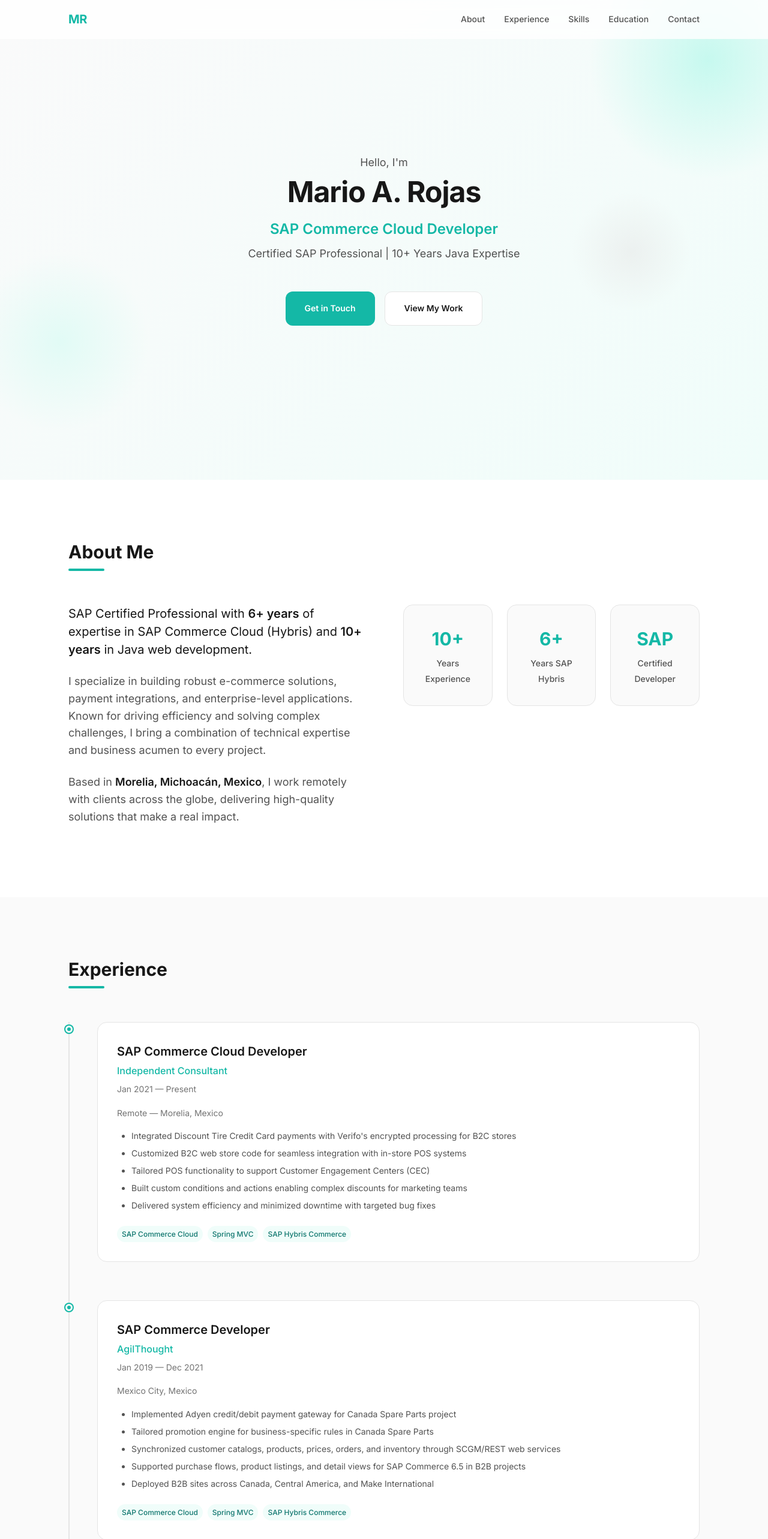
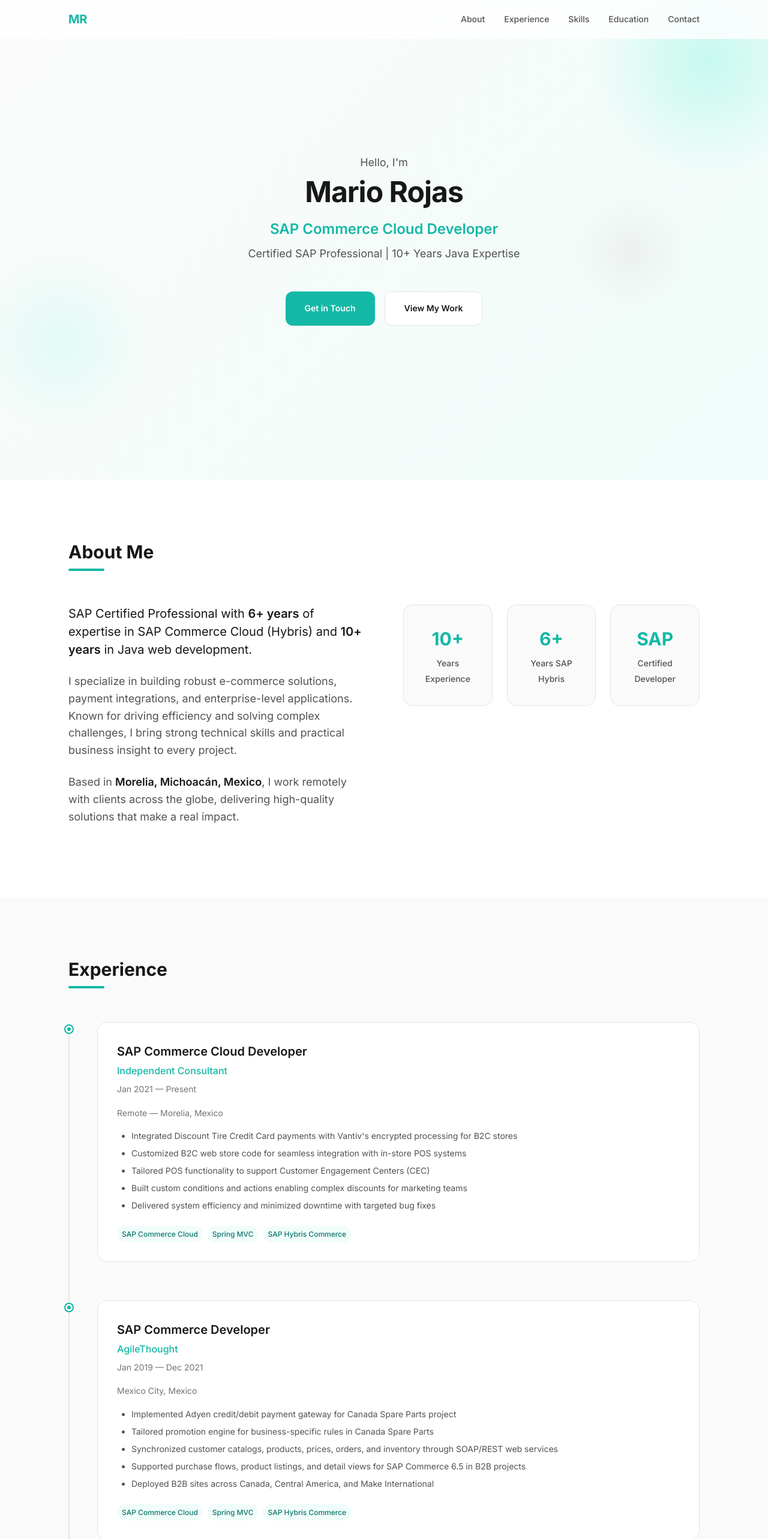
Before and after one commit to mariorojas/mariorojas.github.io, a plain HTML site: page index.html in a window 1280 px wide. Shown: the top 2566 px of the page at 60% size. Drawn offline with Linux system fonts and the light colour scheme.

Commit message:
Update content with correct names and simpler wording
- Change Mario A. Rojas to Mario Rojas throughout
- Replace "business acumen" with simpler phrasing
- Fix company names: AgileThought, Teknei, Infonavit
- Fix product/service names: Vantiv's, SOAP, Cambiavit

```diff
--- a/index.html
+++ b/index.html
@@ -3,8 +3,8 @@
 <head>
     <meta charset="UTF-8">
     <meta name="viewport" content="width=device-width, initial-scale=1.0">
-    <meta name="description" content="Mario A. Rojas - Certified SAP Commerce Cloud Developer with 10+ years of Java expertise">
-    <title>Mario A. Rojas | SAP Commerce Cloud Developer</title>
+    <meta name="description" content="Mario Rojas - Certified SAP Commerce Cloud Developer with 10+ years of Java expertise">
+    <title>Mario Rojas | SAP Commerce Cloud Developer</title>
     <link rel="stylesheet" href="styles.css">
     <link rel="preconnect" href="https://fonts.googleapis.com">
     <link rel="preconnect" href="https://fonts.gstatic.com" crossorigin>
@@ -32,7 +32,7 @@
     <header class="hero">
         <div class="hero-content">
             <p class="hero-greeting">Hello, I'm</p>
-            <h1 class="hero-name">Mario A. Rojas</h1>
+            <h1 class="hero-name">Mario Rojas</h1>
             <p class="hero-title">SAP Commerce Cloud Developer</p>
             <p class="hero-subtitle">Certified SAP Professional | 10+ Years Java Expertise</p>
             <div class="hero-cta">
@@ -60,7 +60,7 @@
                         <p>
                             I specialize in building robust e-commerce solutions, payment integrations, and
                             enterprise-level applications. Known for driving efficiency and solving complex challenges,
-                            I bring a combination of technical expertise and business acumen to every project.
+                            I bring strong technical skills and practical business insight to every project.
                         </p>
                         <p>
                             Based in <strong>Morelia, Michoacán, Mexico</strong>, I work remotely with clients
@@ -99,7 +99,7 @@
                             </div>
                             <p class="timeline-location">Remote — Morelia, Mexico</p>
                             <ul class="timeline-achievements">
-                                <li>Integrated Discount Tire Credit Card payments with Verifo's encrypted processing for B2C stores</li>
+                                <li>Integrated Discount Tire Credit Card payments with Vantiv's encrypted processing for B2C stores</li>
                                 <li>Customized B2C web store code for seamless integration with in-store POS systems</li>
                                 <li>Tailored POS functionality to support Customer Engagement Centers (CEC)</li>
                                 <li>Built custom conditions and actions enabling complex discounts for marketing teams</li>
@@ -118,14 +118,14 @@
                         <div class="timeline-content">
                             <div class="timeline-header">
                                 <h3>SAP Commerce Developer</h3>
-                                <span class="timeline-company">AgilThought</span>
+                                <span class="timeline-company">AgileThought</span>
                                 <span class="timeline-date">Jan 2019 — Dec 2021</span>
                             </div>
                             <p class="timeline-location">Mexico City, Mexico</p>
                             <ul class="timeline-achievements">
                                 <li>Implemented Adyen credit/debit payment gateway for Canada Spare Parts project</li>
                                 <li>Tailored promotion engine for business-specific rules in Canada Spare Parts</li>
-                                <li>Synchronized customer catalogs, products, prices, orders, and inventory through SCGM/REST web services</li>
+                                <li>Synchronized customer catalogs, products, prices, orders, and inventory through SOAP/REST web services</li>
                                 <li>Supported purchase flows, product listings, and detail views for SAP Commerce 6.5 in B2B projects</li>
                                 <li>Deployed B2B sites across Canada, Central America, and Make International</li>
                             </ul>
@@ -147,9 +147,9 @@
                             </div>
                             <p class="timeline-location">Mexico City, Mexico</p>
                             <ul class="timeline-achievements">
-                                <li>Led B2B Carrefour project for Infranet on SAP Hybris Commerce 6.4 platform</li>
-                                <li>Built B2B online store replicating Italia's existing store on modern technology stack</li>
-                                <li>Designed mobile app architecture for Infranet's Sales Promoters</li>
+                                <li>Led B2B Cambiavit project for Infonavit on SAP Hybris Commerce 6.4 platform</li>
+                                <li>Built B2B online store replicating existing store on modern technology stack</li>
+                                <li>Designed mobile app architecture for Infonavit's Sales Promoters</li>
                             </ul>
                             <div class="timeline-tags">
                                 <span>Spring MVC</span>
@@ -164,7 +164,7 @@
                         <div class="timeline-content">
                             <div class="timeline-header">
                                 <h3>Full Stack Developer</h3>
-                                <span class="timeline-company">TAMSCI</span>
+                                <span class="timeline-company">Teknei</span>
                                 <span class="timeline-date">Jan 2014 — Jan 2018</span>
                             </div>
                             <p class="timeline-location">Mexico City, Mexico</p>
@@ -351,7 +351,7 @@
 
     <footer class="footer">
         <div class="container">
-            <p>&copy; 2025 Mario A. Rojas. All rights reserved.</p>
+            <p>&copy; 2025 Mario Rojas. All rights reserved.</p>
         </div>
     </footer>
 
```
